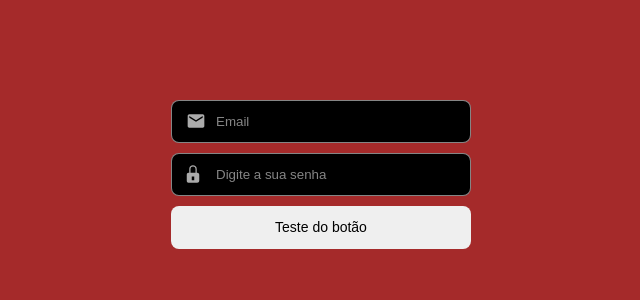
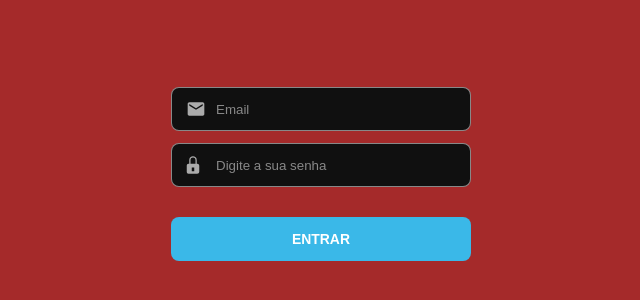
Before and after one commit to ElBayano/techRecruiter, a React (Vite) app in the folder tech-recruiter-jsx/: page / in a window 1280 px wide. Shown: the part 226-526 px from the top of the page, without its empty margins (319-959 px from the left). Built offline with nearby package versions, Linux system fonts and the light colour scheme.

Commit message:
Variaveis css de cor, desestructoring de props

```diff
--- a/tech-recruiter-jsx/src/App.css
+++ b/tech-recruiter-jsx/src/App.css
@@ -6,6 +6,11 @@
   flex-direction: column;
   align-items: center;
   justify-content: center;
+}
 
-  gap: 10px;
+.container-login {
+  display: flex;
+  flex-direction: column;
+  gap: 0.75rem;
+  margin-bottom: 1.875rem;
 }
--- a/tech-recruiter-jsx/src/App.jsx
+++ b/tech-recruiter-jsx/src/App.jsx
@@ -7,9 +7,11 @@ function App() {
 
   return (
     <div className='app'>
-     <InputLog type="text" placeholder="Email"/>
-     <InputLog type="password" placeholder="Digite a sua senha"/>
-     <Button className="submit-form">Teste do botão</Button>
+      <div className='container-login'>
+        <InputLog type="text" placeholder="Email"/>
+        <InputLog type="password" placeholder="Digite a sua senha"/>
+      </div>
+      <Button className="submit-form">Entrar</Button>
     </div>
   )
 }
--- a/tech-recruiter-jsx/src/components/buttons/button.css
+++ b/tech-recruiter-jsx/src/components/buttons/button.css
@@ -1,8 +1,22 @@
 button {
-    font-size: 14px;
-    width: 300px;
-    height: 43px;
+    font-size: 0.87rem;
+    width: 18.75rem;
+    height: 2.75rem;
     border: none;
-    border-radius: 8px;
+    border-radius: 0.5rem;
+
+    text-transform: uppercase;
+
+    background-color: var(--secondary);
+    color: var(--text-color-secondary);
+
+    transition: all .150s;
+
+    font-weight: 600;
 
 }
+
+button:hover {
+    transform: scale(1.02);
+
+}
--- a/tech-recruiter-jsx/src/components/buttons/buttons.jsx
+++ b/tech-recruiter-jsx/src/components/buttons/buttons.jsx
@@ -1,8 +1,8 @@
 import React from "react";
 import "./button.css"
 
-export default function Button(props) {
-    return (<button className={props.className}>
-        {props.children}
+export default function Button({className, children}) {
+    return (<button className={className}>
+        {children}
     </button>)
 }
--- a/tech-recruiter-jsx/src/components/inputs/inputLog.css
+++ b/tech-recruiter-jsx/src/components/inputs/inputLog.css
@@ -5,30 +5,31 @@
 .input-log {
 
     outline: none;
-    color: whitesmoke;
-    background-color: black;
-    height: 43px;
-    border-radius: 8px;
+    color: var(--text-secondary-color);
+    background-color: var(--primary);
+    height: 2.75rem;
+    border-radius: 0.5rem;
     outline: none;
     border: none;
-    padding-left: 44px;
-    width: 300px;
-    border: 1px solid #ffffff85;
+    padding-left: 2.75rem;
+    width: 18.75rem;
+    border: 1px solid var(--stroke-color);
+
 
 
 }
 
 .input-log:hover{
-    border: 1px solid #ffffff;
+    border: 1px solid var(--stroke-color-hover);
 }
 
 .input-log::placeholder {
-    color: #ffffff85;
+    color: var(--stroke-color);
 }
 
 .input-log:hover::placeholder{
 
-    color: #ffffff;
+    color: var(--stroke-color-hover);
 }
 
 .input-log-icon-password, .input-log-icon-email  {
--- a/tech-recruiter-jsx/src/components/inputs/inputLog.jsx
+++ b/tech-recruiter-jsx/src/components/inputs/inputLog.jsx
@@ -2,15 +2,16 @@ import React from "react";
 import "/src/assets/icons/emailIcon.svg"
 import "./inputLog.css"
 
-export default function InputLog(props) {
+export default function InputLog({type, placeholder}) {
 
     const email = "input-log-icon-email"
     const password = "input-log-icon-password"
-    const srcImg = props.type === "password" ? "passwordIcon" : "emailIcon"
+    const srcImg = type === "password" ? "passwordIcon" : "emailIcon"
+    const typeOfClass = type === "password"? password : email
 
 return (
     <div className="container-input-log">
-        <img src={`/src/assets/icons/${srcImg}.svg`} alt="icone de email" className={props.type === "password"? password : email}/>
-        <input type={props.type} className="input-log" placeholder={props.placeholder}></input>
+        <img src={`/src/assets/icons/${srcImg}.svg`} alt="icone de email" className={typeOfClass}/>
+        <input type={type} className="input-log" placeholder={placeholder}></input>
     </div>
 )}
--- a/tech-recruiter-jsx/src/index.css
+++ b/tech-recruiter-jsx/src/index.css
@@ -1,5 +1,5 @@
 :root {
-  font-family: Inter, system-ui, Avenir, Helvetica, Arial, sans-serif;
+  font-family: Inter, system-ui, sans-serif;
   line-height: 1.5;
   font-weight: 400;
 
@@ -12,6 +12,38 @@
   -webkit-font-smoothing: antialiased;
   -moz-osx-font-smoothing: grayscale;
   -webkit-text-size-adjust: 100%;
+
+
+  --secondary: #3AB8E8;
+  --primary: #101010;
+
+  --gray-95:#f2f2f2;
+  --gray-74:#bdbdbd;
+  --gray-67: #ababab;
+  --gray-53: #878787;
+
+  --background-color: #ffffff;
+  --stroke-color: #FFFFFF80;
+  --stroke-color-hover: #ffffff;
+
+  --placeholder-color: var(--stroke-color);
+  --placeholder-color-hover: var(--stroke-color-hover);
+
+  --text-title-color: #000000;
+  --text-color-primary: #272833;
+  --text-color-secondary: #FFFFFF;
+  --text-color-tertiary : #ABABAB;
+
+  --card-notification-color: #DC3434;
+  --links-color: #0053F0;
+
+  --tag-analysis-color: #ABABAB;
+  --tag-hired-color: #FEC400;
+  --tag-avaliable-color: #29CC97;
+  --tag-urgent-color: #EB5757;
+  --tag-no-urgent-color: #F2C94C;
+  --tag-normal-color: #6FCF97;
+
 }
 
 
```
